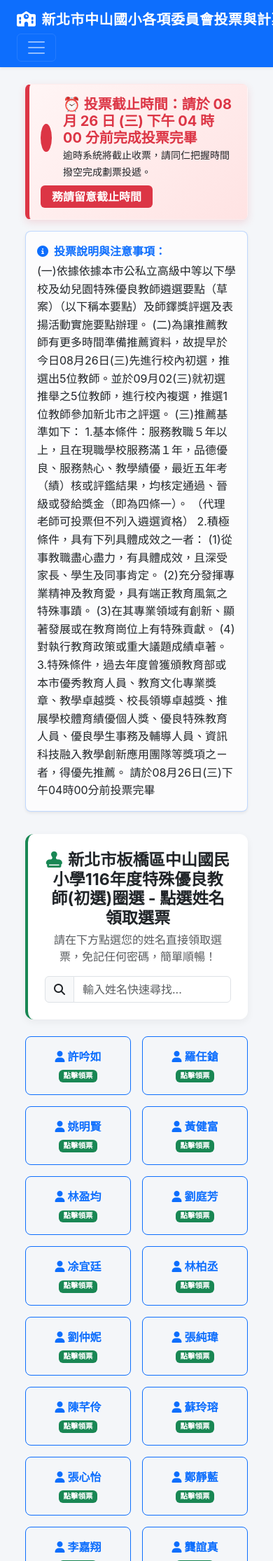
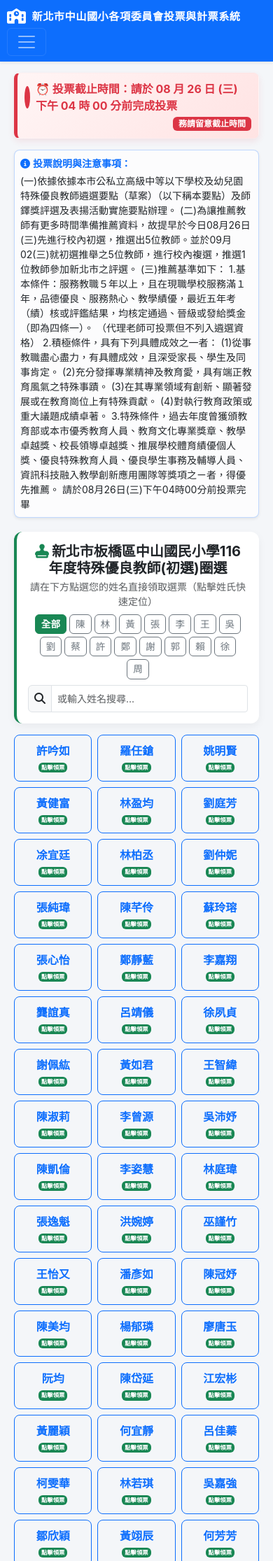
Before and after one commit to budhead0808-design/votesystem, a Flask app: page /vote/4 in a window 390 px wide; the page is wider, and only the part inside the window is pictured. Shown: the top 2231 px of that part at 70% size. Run offline with Flask 3, Linux system fonts and the light colour scheme; data comes from the database, SQL or seed files in the repository; data that the repository does not hold is empty; some libraries are stand-ins or nearby versions.

Commit message:
Optimize mobile layout with surname quick tabs and responsive 2-column candidate cards

```diff
--- a/templates/base.html
+++ b/templates/base.html
@@ -2,7 +2,7 @@
 <html lang="zh-TW">
 <head>
     <meta charset="UTF-8">
-    <meta name="viewport" content="width=device-width, initial-scale=1.0">
+    <meta name="viewport" content="width=device-width, initial-scale=1.0, maximum-scale=1.0, user-scalable=no">
     <title>{% block title %}新北市中山國小各項委員會投票與計票系統{% endblock %}</title>
     <!-- Bootstrap 5 CSS -->
     <link href="https://cdn.jsdelivr.net/npm/bootstrap@5.3.3/dist/css/bootstrap.min.css" rel="stylesheet">
@@ -14,6 +14,7 @@
         body {
             background-color: #f4f6f9;
             font-family: -apple-system, BlinkMacSystemFont, "Segoe UI", Roboto, "Helvetica Neue", Arial, "Microsoft JhengHei", sans-serif;
+            overflow-x: hidden;
         }
         .navbar-brand {
             font-weight: 700;
@@ -39,9 +40,9 @@
         }
         .sticky-counter-bar {
             position: sticky;
-            top: 60px;
+            top: 56px;
             z-index: 1020;
-            background: rgba(255, 255, 255, 0.95);
+            background: rgba(255, 255, 255, 0.98);
             backdrop-filter: blur(8px);
             border-bottom: 2px solid #0d6efd;
             box-shadow: 0 4px 10px rgba(0,0,0,0.08);
@@ -58,6 +59,51 @@
             transform: scale(1.03);
             box-shadow: 0 6px 15px rgba(13, 110, 253, 0.4);
         }
+
+        /* 📱 手機版專屬極致優化 CSS */
+        @media (max-width: 768px) {
+            .navbar-brand {
+                font-size: 0.95rem;
+                white-space: normal;
+                line-height: 1.2;
+            }
+            .container-fluid, .container {
+                padding-left: 10px !important;
+                padding-right: 10px !important;
+            }
+            .sticky-counter-bar {
+                top: 52px;
+                padding: 8px 10px !important;
+                flex-direction: column;
+                align-items: stretch !important;
+                gap: 8px !important;
+            }
+            .sticky-counter-bar .fs-5 {
+                font-size: 0.95rem !important;
+            }
+            .sticky-counter-bar button {
+                width: 100%;
+                font-size: 1rem !important;
+                padding: 8px 12px !important;
+            }
+            .candidate-card {
+                padding: 10px !important;
+            }
+            .number-circle {
+                width: 32px !important;
+                height: 32px !important;
+                font-size: 0.95rem !important;
+            }
+            .candidate-card h5 {
+                font-size: 1.05rem !important;
+            }
+            .deadline-banner {
+                padding: 10px !important;
+            }
+            .deadline-banner h5 {
+                font-size: 0.95rem !important;
+            }
+        }
     </style>
     {% block extra_css %}{% endblock %}
 </head>
@@ -65,7 +111,7 @@
 
     <!-- 頂端導覽列 -->
     <nav class="navbar navbar-expand-lg navbar-dark bg-primary sticky-top shadow-sm">
-        <div class="container-fluid px-4">
+        <div class="container-fluid px-3">
             <a class="navbar-brand d-flex align-items-center gap-2" href="/">
                 <i class="fa-solid fa-school fs-4"></i>
                 <span>新北市中山國小各項委員會投票與計票系統</span>
@@ -74,7 +120,7 @@
                 <span class="navbar-toggler-icon"></span>
             </button>
             <div class="collapse navbar-collapse" id="navbarNav">
-                <ul class="navbar-nav ms-auto gap-2">
+                <ul class="navbar-nav ms-auto gap-2 pt-2 pt-lg-0">
                     <li class="nav-item">
                         <a class="nav-link text-white fw-bold" href="/"><i class="fa-solid fa-house me-1"></i> 首頁與投票清單</a>
                     </li>
@@ -90,7 +136,7 @@
     </nav>
 
     <!-- 主要內容區 -->
-    <main class="container-fluid px-4 py-4">
+    <main class="container-fluid px-3 py-3">
         {% block content %}{% endblock %}
     </main>
 
--- a/templates/vote.html
+++ b/templates/vote.html
@@ -5,48 +5,47 @@
 {% block extra_css %}
 <style>
     .teacher-select-btn {
-        transition: all 0.2s ease;
+        transition: all 0.15s ease;
         border-radius: 8px;
+        padding: 10px 4px !important;
     }
-    .teacher-select-btn:hover {
-        transform: translateY(-2px);
+    .teacher-select-btn:active {
+        transform: scale(0.96);
     }
     .candidate-card {
         cursor: pointer;
         border: 2px solid #e0e0e0;
-        border-radius: 12px;
-        transition: all 0.2s cubic-bezier(0.4, 0, 0.2, 1);
+        border-radius: 10px;
+        transition: all 0.15s ease;
         position: relative;
         overflow: hidden;
         background: white;
     }
-    .candidate-card:hover {
-        transform: translateY(-3px);
+    .candidate-card:hover, .candidate-card:active {
         border-color: #0d6efd;
-        box-shadow: 0 6px 16px rgba(13, 110, 253, 0.15);
     }
     .candidate-card.selected {
         border-color: #198754;
         background-color: #f0fdf4;
-        box-shadow: 0 0 0 3px rgba(25, 135, 84, 0.25);
+        box-shadow: 0 0 0 2px rgba(25, 135, 84, 0.3);
     }
     .candidate-card .check-icon {
         position: absolute;
-        top: 10px;
-        right: 12px;
-        font-size: 1.4rem;
+        top: 6px;
+        right: 8px;
+        font-size: 1.2rem;
         color: #198754;
         opacity: 0;
         transform: scale(0.5);
-        transition: all 0.2s ease;
+        transition: all 0.15s ease;
     }
     .candidate-card.selected .check-icon {
         opacity: 1;
         transform: scale(1);
     }
     .number-circle {
-        width: 38px;
-        height: 38px;
+        width: 32px;
+        height: 32px;
         border-radius: 50%;
         background-color: #e9ecef;
         color: #495057;
@@ -54,7 +53,8 @@
         align-items: center;
         justify-content: center;
         font-weight: 700;
-        font-size: 1.1rem;
+        font-size: 0.95rem;
+        flex-shrink: 0;
     }
     .candidate-card.selected .number-circle {
         background-color: #198754;
@@ -62,152 +62,156 @@
     }
     .deadline-banner {
         background: linear-gradient(135deg, #fff5f5 0%, #ffe3e3 100%);
-        border-left: 6px solid #dc3545;
-        box-shadow: 0 4px 12px rgba(220, 53, 69, 0.15);
+        border-left: 5px solid #dc3545;
+        box-shadow: 0 4px 10px rgba(220, 53, 69, 0.1);
+    }
+    .surname-btn {
+        padding: 3px 8px;
+        font-size: 0.85rem;
+        border-radius: 6px;
     }
 </style>
 {% endblock %}
 
 {% block content %}
-<div id="voteApp" class="container">
+<div id="voteApp" class="container-fluid px-2 px-md-3">
 
-    <!-- ⏰ 極致醒目之投票截止時間警示橫幅 -->
-    <div class="alert deadline-banner p-3 mb-3 rounded-3 d-flex align-items-center justify-content-between flex-wrap gap-2">
-        <div class="d-flex align-items-center gap-3">
-            <div class="bg-danger text-white p-2 rounded-circle">
-                <i class="fa-solid fa-clock-stop fs-3"></i>
+    <!-- ⏰ 投票截止時間警示橫幅 -->
+    <div class="alert deadline-banner p-2 p-md-3 mb-3 rounded-3 d-flex align-items-center justify-content-between flex-wrap gap-1">
+        <div class="d-flex align-items-center gap-2">
+            <div class="bg-danger text-white p-1 p-md-2 rounded-circle">
+                <i class="fa-solid fa-clock-stop fs-4 fs-md-3"></i>
             </div>
             <div>
-                <h5 class="fw-bold text-danger mb-0">
-                    ⏰ 投票截止時間：請於 08 月 26 日 (三) 下午 04 時 00 分前完成投票完畢
-                </h5>
-                <small class="text-dark">逾時系統將截止收票，請同仁把握時間撥空完成劃票投遞。</small>
+                <div class="fw-bold text-danger fs-6 fs-md-5">
+                    ⏰ 投票截止時間：請於 08 月 26 日 (三) 下午 04 時 00 分前完成投票
+                </div>
+                <div class="text-dark small d-none d-md-block">逾時系統將截止收票，請同仁把握時間撥空完成劃票投遞。</div>
             </div>
         </div>
-        <span class="badge bg-danger fs-6 px-3 py-2">務請留意截止時間</span>
+        <span class="badge bg-danger fs-7 px-2 py-1 ms-auto">務請留意截止時間</span>
     </div>
 
-    <!-- 📋 投票說明與注意事項欄位 (完整保留並顯眼呈現) -->
+    <!-- 📋 投票說明與注意事項 -->
     {% if committee.description %}
-    <div class="alert alert-light border border-primary border-opacity-25 shadow-sm p-3 mb-4 rounded-3">
-        <div class="fw-bold text-primary mb-1 fs-6">
-            <i class="fa-solid fa-circle-info me-2"></i>投票說明與注意事項：
+    <div class="alert alert-light border border-primary border-opacity-25 shadow-sm p-2 p-md-3 mb-3 rounded-3">
+        <div class="fw-bold text-primary mb-1 small">
+            <i class="fa-solid fa-circle-info me-1"></i>投票說明與注意事項：
         </div>
-        <div class="text-dark fs-6" style="white-space: pre-wrap; line-height: 1.6;">{{ committee.description }}</div>
+        <div class="text-dark small" style="white-space: pre-wrap; line-height: 1.5;">{{ committee.description }}</div>
     </div>
     {% endif %}
 
     <!-- 1. 免密碼領票模式 (auth_mode === 'direct' 且未選擇老師時顯示) -->
-    <div v-if="authMode === 'direct' && !currentTeacher" class="py-2">
-        <div class="card card-custom bg-white p-4 text-center mb-4 border-start border-4 border-success">
-            <h3 class="fw-bold text-dark mb-1">
-                <i class="fa-solid fa-stamp text-success me-2"></i>{{ committee.title }} - 點選姓名領取選票
-            </h3>
-            <p class="text-muted">請在下方點選您的姓名直接領取選票，免記任何密碼，簡單順暢！</p>
+    <div v-if="authMode === 'direct' && !currentTeacher" class="py-1">
+        <div class="card card-custom bg-white p-3 p-md-4 text-center mb-3 border-start border-4 border-success">
+            <h4 class="fw-bold text-dark mb-1 fs-5 fs-md-4">
+                <i class="fa-solid fa-stamp text-success me-1"></i>{{ committee.title }}
+            </h4>
+            <p class="text-muted small mb-2">請在下方點選您的姓名直接領取選票（點擊姓氏快速定位）</p>
 
-            <div class="input-group mx-auto style-search" style="max-width: 400px;">
-                <span class="input-group-text bg-light"><i class="fa-solid fa-search"></i></span>
-                <input type="text" class="form-control" placeholder="輸入姓名快速尋找..." v-model="teacherSearchQuery">
+            <!-- 📱 手機專用：姓氏快速篩選頁籤 -->
+            <div class="d-flex flex-wrap gap-1 justify-content-center mb-2">
+                <button v-for="s in commonSurnames" :key="s"
+                    :class="['btn', 'surname-btn', selectedSurname === s ? 'btn-success fw-bold' : 'btn-outline-secondary']"
+                    @click="selectedSurname = s">
+                    [[ s ]]
+                </button>
+            </div>
+
+            <div class="input-group mx-auto style-search" style="max-width: 380px;">
+                <span class="input-group-text bg-light py-1 px-2"><i class="fa-solid fa-search"></i></span>
+                <input type="text" class="form-control form-control-sm py-2" placeholder="或輸入姓名搜尋..." v-model="teacherSearchQuery">
             </div>
         </div>
 
-        <div class="row g-3 mb-5">
-            <div class="col-6 col-sm-4 col-md-3 col-lg-2" v-for="t in filteredTeachers" :key="t.id">
-                <button :class="['btn', 'w-100', 'py-3', 'fw-bold', 'teacher-select-btn', isTeacherVoted(t.id) ? 'btn-secondary disabled opacity-50' : 'btn-outline-primary']"
+        <div class="row g-2 mb-5">
+            <div class="col-4 col-sm-3 col-md-2" v-for="t in filteredTeachers" :key="t.id">
+                <button :class="['btn', 'w-100', 'fw-bold', 'teacher-select-btn', isTeacherVoted(t.id) ? 'btn-secondary disabled opacity-50' : 'btn-outline-primary']"
                     @click="selectTeacherToVote(t)">
-                    <i class="fa-solid fa-user me-1"></i>[[ t.name ]]
-                    <div class="small mt-1">
-                        <span v-if="isTeacherVoted(t.id)" class="badge bg-dark">已完成投票</span>
-                        <span v-else class="badge bg-success">點擊領票</span>
+                    <div class="fs-6 text-truncate">[[ t.name ]]</div>
+                    <div class="mt-1" style="font-size: 0.7rem;">
+                        <span v-if="isTeacherVoted(t.id)" class="badge bg-dark px-1">已完成</span>
+                        <span v-else class="badge bg-success px-1">點擊領票</span>
                     </div>
                 </button>
             </div>
         </div>
     </div>
 
-    <!-- 2. 密碼驗證模式 (auth_mode === 'passcode' 且未驗證時顯示) -->
-    <div class="row justify-content-center py-5" v-if="authMode === 'passcode' && !isAuthenticated">
+    <!-- 2. 密碼驗證模式 -->
+    <div class="row justify-content-center py-4" v-if="authMode === 'passcode' && !isAuthenticated">
         <div class="col-md-6 col-lg-5">
             <div class="card card-custom bg-white p-4 text-center shadow-lg">
                 <div class="avatar-circle mx-auto mb-3 text-primary">
                     <i class="fa-solid fa-user-shield fs-1"></i>
                 </div>
-                <h3 class="fw-bold mb-1">{{ committee.title }}</h3>
-                <p class="text-muted small mb-4">請輸入您的個人專屬 6 碼投票密碼進行驗證</p>
+                <h4 class="fw-bold mb-1">{{ committee.title }}</h4>
+                <p class="text-muted small mb-3">請輸入您的個人專屬 6 碼投票密碼進行驗證</p>
 
                 <div class="form-floating mb-3">
                     <input type="text" class="form-control text-center fs-3 fw-bold letter-spacing-2"
                         id="passcode" placeholder="請輸入密碼" v-model="voterCode" @keyup.enter="authenticateVoter">
-                    <label for="passcode">個人投票密碼 (6位數碼)</label>
+                    <label for="passcode">個人投票密碼</label>
                 </div>
 
                 <button class="btn btn-primary btn-lg w-100 fw-bold shadow-sm" @click="authenticateVoter">
-                    <i class="fa-solid fa-key me-2"></i>開始進行無記名圈選
+                    <i class="fa-solid fa-key me-2"></i>開始劃選選票
                 </button>
             </div>
         </div>
     </div>
 
-    <!-- 3. 選票圈選與大名冊視圖 (已領票/解鎖或公開模式時顯示) -->
+    <!-- 3. 選票圈選與大名冊視圖 -->
     <div v-if="authMode === 'public' || (authMode === 'direct' && currentTeacher) || (authMode === 'passcode' && isAuthenticated)">
         <!-- 頂端固定懸浮選票計數器 -->
-        <div class="sticky-counter-bar py-3 px-4 rounded-3 mb-4 d-flex justify-content-between align-items-center">
-            <div class="d-flex align-items-center gap-3">
-                <span class="fs-5 fw-bold text-dark me-2">
-                    <i class="fa-solid fa-vote-yea text-primary me-2"></i>{{ committee.title }}
+        <div class="sticky-counter-bar p-2 p-md-3 rounded-3 mb-3 d-flex justify-content-between align-items-center">
+            <div class="d-flex align-items-center gap-2 flex-wrap">
+                <span class="fw-bold text-dark me-1 small">
+                    <i class="fa-solid fa-vote-yea text-primary me-1"></i>[[ currentTeacher ? currentTeacher.name + ' 老師選票' : '無記名選票' ]]
                 </span>
-                <span v-if="currentTeacher" class="badge bg-info fs-6 text-dark">
-                    <i class="fa-solid fa-user me-1"></i>投票人：[[ currentTeacher.name ]]
-                </span>
-                <span :class="['badge', 'fs-5', selectedIds.length > maxVotes ? 'bg-danger' : 'bg-success']">
+                <span :class="['badge', 'fs-6', selectedIds.length > maxVotes ? 'bg-danger' : 'bg-success']">
                     已圈選 [[ selectedIds.length ]] / 上限 [[ maxVotes ]] 人
                 </span>
             </div>
 
-            <div class="d-flex gap-2">
-                <button v-if="authMode === 'direct'" class="btn btn-outline-secondary btn-sm" @click="currentTeacher = null">
-                    取消並返回重選
+            <div class="d-flex gap-1 w-100 w-md-auto mt-1 mt-md-0">
+                <button v-if="authMode === 'direct'" class="btn btn-outline-secondary btn-sm flex-shrink-0" @click="currentTeacher = null">
+                    返回換人
                 </button>
-                <button class="btn btn-success btn-lg fw-bold shadow"
+                <button class="btn btn-success fw-bold shadow w-100"
                     :disabled="selectedIds.length === 0 || selectedIds.length > maxVotes"
                     @click="openReviewModal">
-                    <i class="fa-solid fa-paper-plane me-2"></i>確認並準備送出選票
+                    <i class="fa-solid fa-paper-plane me-1"></i>確認送出選票
                 </button>
             </div>
         </div>
 
         <!-- 即時搜尋列 -->
-        <div class="card card-custom bg-white p-3 mb-4">
-            <div class="row align-items-center">
-                <div class="col-md-6">
-                    <div class="input-group">
-                        <span class="input-group-text bg-light"><i class="fa-solid fa-search"></i></span>
-                        <input type="text" class="form-control" placeholder="輸入姓名或號次搜尋候選人..." v-model="candidateSearchQuery">
-                    </div>
-                </div>
-                <div class="col-md-6 text-md-end text-muted small">
-                    點擊卡片即可完成打勾圈選，最多可圈選 [[ maxVotes ]] 人。
-                </div>
+        <div class="card card-custom bg-white p-2 p-md-3 mb-3">
+            <div class="input-group input-group-sm">
+                <span class="input-group-text bg-light"><i class="fa-solid fa-search"></i></span>
+                <input type="text" class="form-control" placeholder="輸入姓名或號次快速搜尋候選人..." v-model="candidateSearchQuery">
             </div>
         </div>
 
-        <!-- 4 欄網格選票卡片 Layout -->
-        <div class="row g-3 mb-5">
-            <div class="col-sm-6 col-md-4 col-lg-3" v-for="c in filteredCandidates" :key="c.id">
-                <div :class="['card', 'candidate-card', 'p-3', { selected: selectedIds.includes(c.id) }]"
+        <!-- 手機版優化 2 欄網格選票卡片 Layout (82 位候選人超好找) -->
+        <div class="row g-2 mb-5">
+            <div class="col-6 col-md-4 col-lg-3" v-for="c in filteredCandidates" :key="c.id">
+                <div :class="['card', 'candidate-card', 'p-2', { selected: selectedIds.includes(c.id) }]"
                     @click="toggleSelection(c.id)">
 
                     <i class="fa-solid fa-circle-check check-icon"></i>
 
-                    <div class="d-flex align-items-center gap-3">
+                    <div class="d-flex align-items-center gap-2">
                         <div class="number-circle">[[ c.candidate_number ]]</div>
-                        <div>
-                            <h5 class="fw-bold mb-1 text-dark">[[ c.name ]]</h5>
-                            <div class="d-flex gap-1 flex-wrap">
-                                <span v-if="showGender" :class="['badge', c.gender === '女' ? 'badge-gender-f' : 'badge-gender-m']">
+                        <div class="text-truncate">
+                            <h6 class="fw-bold mb-0 text-dark text-truncate">[[ c.name ]]</h6>
+                            <div class="d-flex gap-1 flex-wrap mt-1" v-if="showGender || showAdmin">
+                                <span v-if="showGender" :class="['badge', c.gender === '女' ? 'badge-gender-f' : 'badge-gender-m']" style="font-size: 0.65rem;">
                                     [[ c.gender ]]
                                 </span>
-                                <span v-if="showAdmin" :class="['badge', c.is_admin ? 'bg-warning text-dark' : 'bg-secondary']">
+                                <span v-if="showAdmin" :class="['badge', c.is_admin ? 'bg-warning text-dark' : 'bg-secondary']" style="font-size: 0.65rem;">
                                     [[ c.is_admin ? '兼行政' : '未兼行政' ]]
                                 </span>
                             </div>
@@ -221,19 +225,19 @@
         <div class="modal fade" id="reviewModal" tabindex="-1">
             <div class="modal-dialog modal-dialog-centered">
                 <div class="modal-content">
-                    <div class="modal-header bg-success text-white">
-                        <h5 class="modal-title"><i class="fa-solid fa-clipboard-check me-2"></i>核對選票圈選名單</h5>
+                    <div class="modal-header bg-success text-white py-2 px-3">
+                        <h5 class="modal-title fs-6"><i class="fa-solid fa-clipboard-check me-2"></i>核對選票圈選名單</h5>
                         <button type="button" class="btn-close btn-close-white" data-bs-dismiss="modal"></button>
                     </div>
-                    <div class="modal-body p-4">
-                        <p class="text-muted">您本次無記名選票共圈選了 <strong class="text-success fs-5">[[ selectedIds.length ]]</strong> 位候選人：</p>
+                    <div class="modal-body p-3">
+                        <p class="text-muted small mb-2">您本次選票共圈選了 <strong class="text-success fs-5">[[ selectedIds.length ]]</strong> 位候選人：</p>
 
-                        <ul class="list-group mb-3">
-                            <li class="list-group-item d-flex justify-content-between align-items-center"
+                        <ul class="list-group mb-3 style-scroll" style="max-height: 250px; overflow-y: auto;">
+                            <li class="list-group-item d-flex justify-content-between align-items-center py-2 px-2"
                                 v-for="c in selectedCandidatesList" :key="c.id">
                                 <div>
-                                    <span class="badge bg-secondary me-2">號碼 [[ c.candidate_number ]]</span>
-                                    <strong class="fs-6">[[ c.name ]]</strong>
+                                    <span class="badge bg-secondary me-2">[[ c.candidate_number ]]號</span>
+                                    <strong class="fs-6 text-dark">[[ c.name ]]</strong>
                                 </div>
                                 <div>
                                     <span v-if="showGender" :class="['badge', c.gender === '女' ? 'badge-gender-f' : 'badge-gender-m', 'me-1']">[[ c.gender ]]</span>
@@ -248,9 +252,9 @@
                             <i class="fa-solid fa-triangle-exclamation me-1"></i>注意：送出後即完成投遞且不可塗改。
                         </div>
                     </div>
-                    <div class="modal-footer">
-                        <button type="button" class="btn btn-secondary" data-bs-dismiss="modal">返回修改</button>
-                        <button type="button" class="btn btn-success btn-lg fw-bold" @click="submitBallot">
+                    <div class="modal-footer py-2">
+                        <button type="button" class="btn btn-secondary btn-sm" data-bs-dismiss="modal">返回修改</button>
+                        <button type="button" class="btn btn-success fw-bold" @click="submitBallot">
                             <i class="fa-solid fa-check me-1"></i>確認送出選票
                         </button>
                     </div>
@@ -281,14 +285,22 @@ createApp({
             currentTeacher: null,
             candidates: [],
             selectedIds: [],
+            selectedSurname: '全部',
             teacherSearchQuery: '',
             candidateSearchQuery: ''
         }
     },
     computed: {
+        commonSurnames() {
+            const list = ['全部', '陳', '林', '黃', '張', '李', '王', '吳', '劉', '蔡', '許', '鄭', '謝', '郭', '賴', '徐', '周'];
+            return list;
+        },
         filteredTeachers() {
-            if (!this.teacherSearchQuery) return this.allTeachers;
-            return this.allTeachers.filter(t => t.name.includes(this.teacherSearchQuery));
+            return this.allTeachers.filter(t => {
+                const matchSearch = !this.teacherSearchQuery || t.name.includes(this.teacherSearchQuery);
+                const matchSurname = this.selectedSurname === '全部' || t.name.startsWith(this.selectedSurname);
+                return matchSearch && matchSurname;
+            });
         },
         filteredCandidates() {
             if (!this.candidateSearchQuery) return this.candidates;
```
